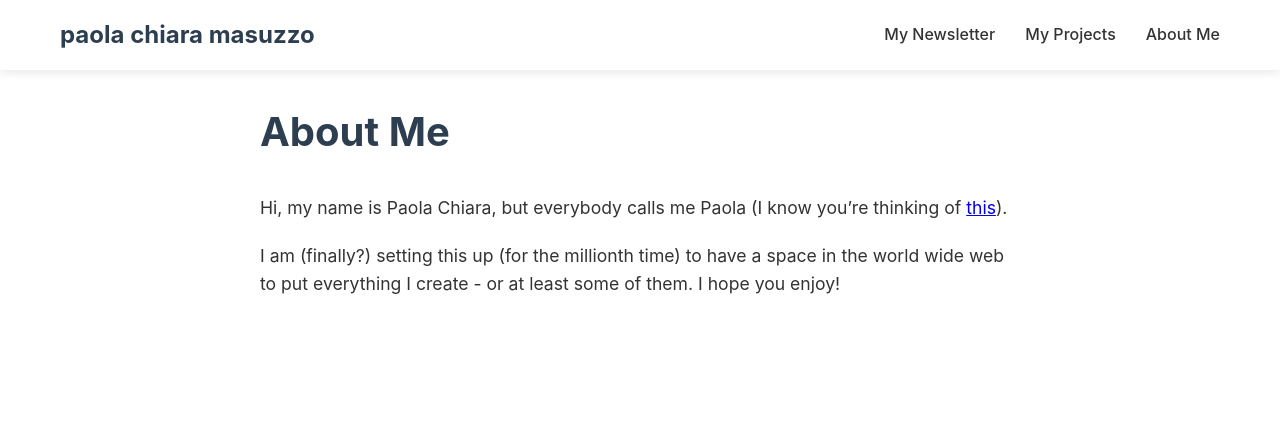
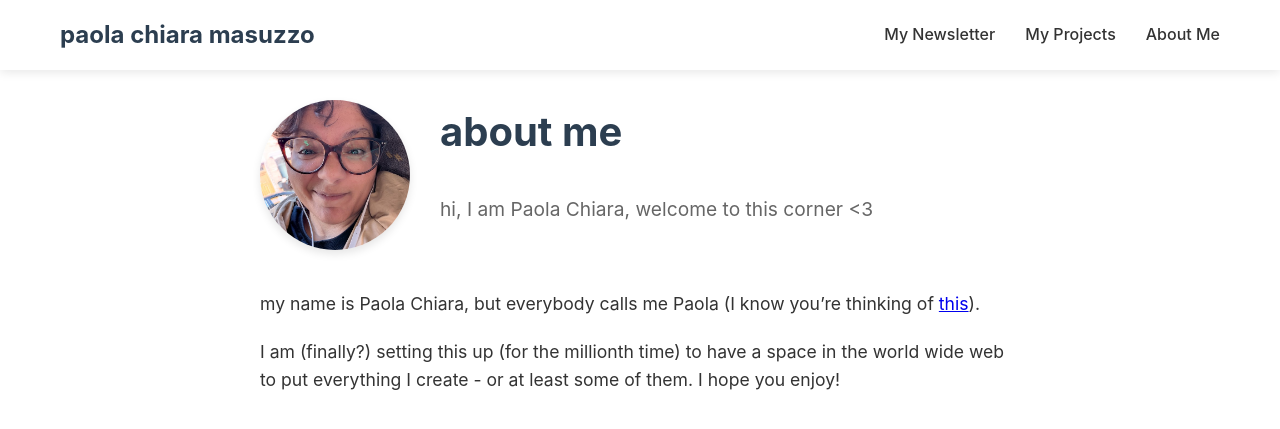
Before and after one commit to pcmasuzzo/pcmasuzzo.github.io, a Jekyll site: the page built from about.md, in a window 1280 px wide and 900 px high. Shown: the top 429 px of the window. Built offline with Jekyll 4.4.1, drawn with Linux system fonts in a browser that asks for light colours.

Commit message:
Update about.md

```diff
--- a/about.md
+++ b/about.md
@@ -2,10 +2,16 @@
 layout: default
 title: About
 ---
+<div style="display: flex; align-items: flex-start; gap: 30px; margin-bottom: 40px; flex-wrap: wrap;">
+  <img src="{{ site.baseurl }}/assets/images/pcmprofile.jpg" alt="Profile picture" style="width: 150px; height: 150px; border-radius: 50%; object-fit: cover; box-shadow: 0 4px 8px rgba(0,0,0,0.1);">
+  <div style="flex: 1; min-width: 300px;">
+    <h1 style="margin-top: 0;">about me</h1>
+    <p style="font-size: 1.2rem; color: #666; margin-bottom: 0;">hi, I am Paola Chiara, welcome to this corner <3</p>
+  </div>
+</div>
 
-# About Me
 
-Hi, my name is Paola Chiara, but everybody calls me Paola (I know you're thinking of [this](https://en.meming.world/wiki/My_Name_is_Giovanni_Giorgio)).
+my name is Paola Chiara, but everybody calls me Paola (I know you're thinking of [this](https://en.meming.world/wiki/My_Name_is_Giovanni_Giorgio)).
 
 I am (finally?) setting this up (for the millionth time) to have a space in the world wide web to put everything I create - or at least some of them.
 I hope you enjoy!
```
